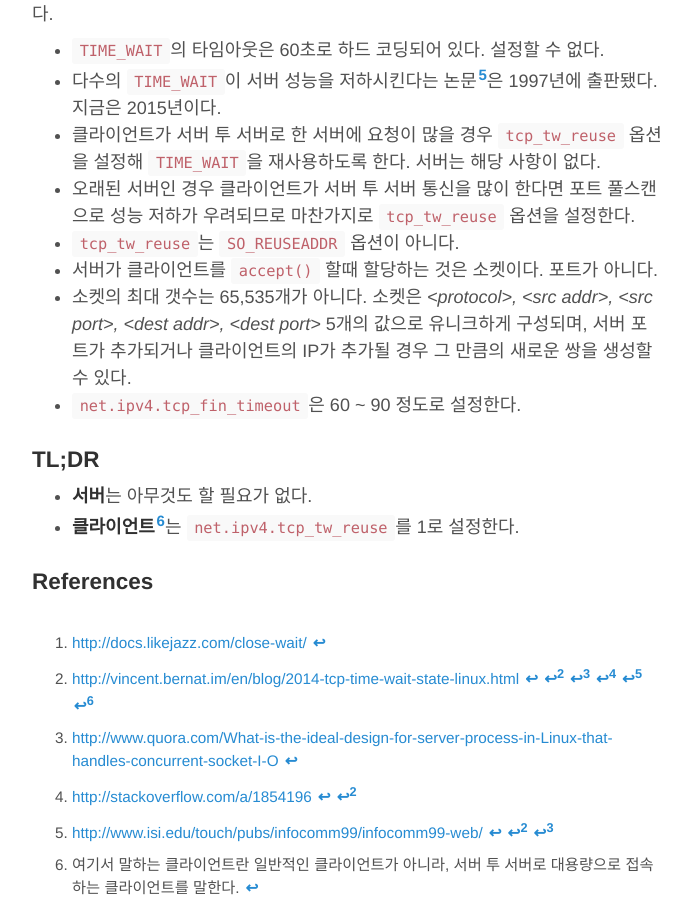
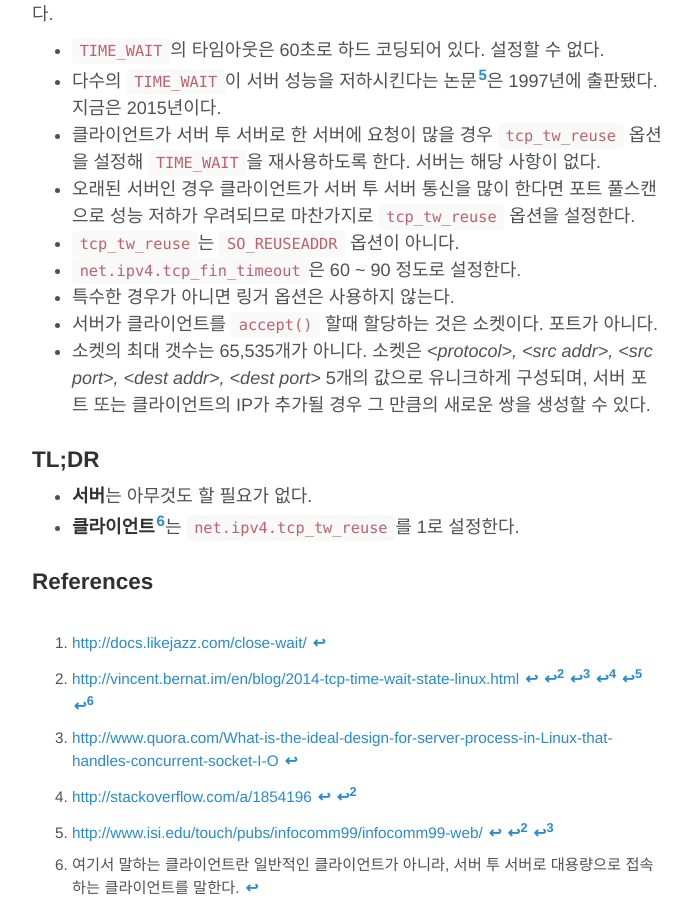
Before and after one commit to Umaigenomu/likejazz.github.io, a Jekyll site: the page built from _posts/2015-06-09-time-wait.md, in a window 1280 px wide and 900 px high, scrolled down 16098 px. Shown: the whole window, without its empty margins (293-984 px from the left). Built offline with Jekyll 4.4.1, drawn with Linux system fonts in a browser that asks for light colours.

Commit message:
Publishing

```diff
--- a/_posts/2015-06-09-time-wait.md
+++ b/_posts/2015-06-09-time-wait.md
@@ -494,9 +494,10 @@ TCP/IP Illustrated를 쓴 리차드 스티븐스의 또 다른 책 Unix Network
 - 클라이언트가 서버 투 서버로 한 서버에 요청이 많을 경우 `tcp_tw_reuse` 옵션을 설정해 `TIME_WAIT`을 재사용하도록 한다. 서버는 해당 사항이 없다.
 - 오래된 서버인 경우 클라이언트가 서버 투 서버 통신을 많이 한다면 포트 풀스캔으로 성능 저하가 우려되므로 마찬가지로 `tcp_tw_reuse` 옵션을 설정한다.
 - `tcp_tw_reuse`는 `SO_REUSEADDR` 옵션이 아니다.
+- `net.ipv4.tcp_fin_timeout`은 60 ~ 90 정도로 설정한다.
+- 특수한 경우가 아니면 링거 옵션은 사용하지 않는다.
 - 서버가 클라이언트를 `accept()` 할때 할당하는 것은 소켓이다. 포트가 아니다.
-- 소켓의 최대 갯수는 65,535개가 아니다. 소켓은 *\<protocol\>, \<src addr\>, \<src port\>, \<dest addr\>, \<dest port\>* 5개의 값으로 유니크하게 구성되며, 서버 포트가 추가되거나 클라이언트의 IP가 추가될 경우 그 만큼의 새로운 쌍을 생성할 수 있다.
-- `net.ipv4.tcp_fin_timeout`은 60 ~ 90 정도로 설정한다.
+- 소켓의 최대 갯수는 65,535개가 아니다. 소켓은 *\<protocol\>, \<src addr\>, \<src port\>, \<dest addr\>, \<dest port\>* 5개의 값으로 유니크하게 구성되며, 서버 포트 또는 클라이언트의 IP가 추가될 경우 그 만큼의 새로운 쌍을 생성할 수 있다.
 
 ### TL;DR
 
```
